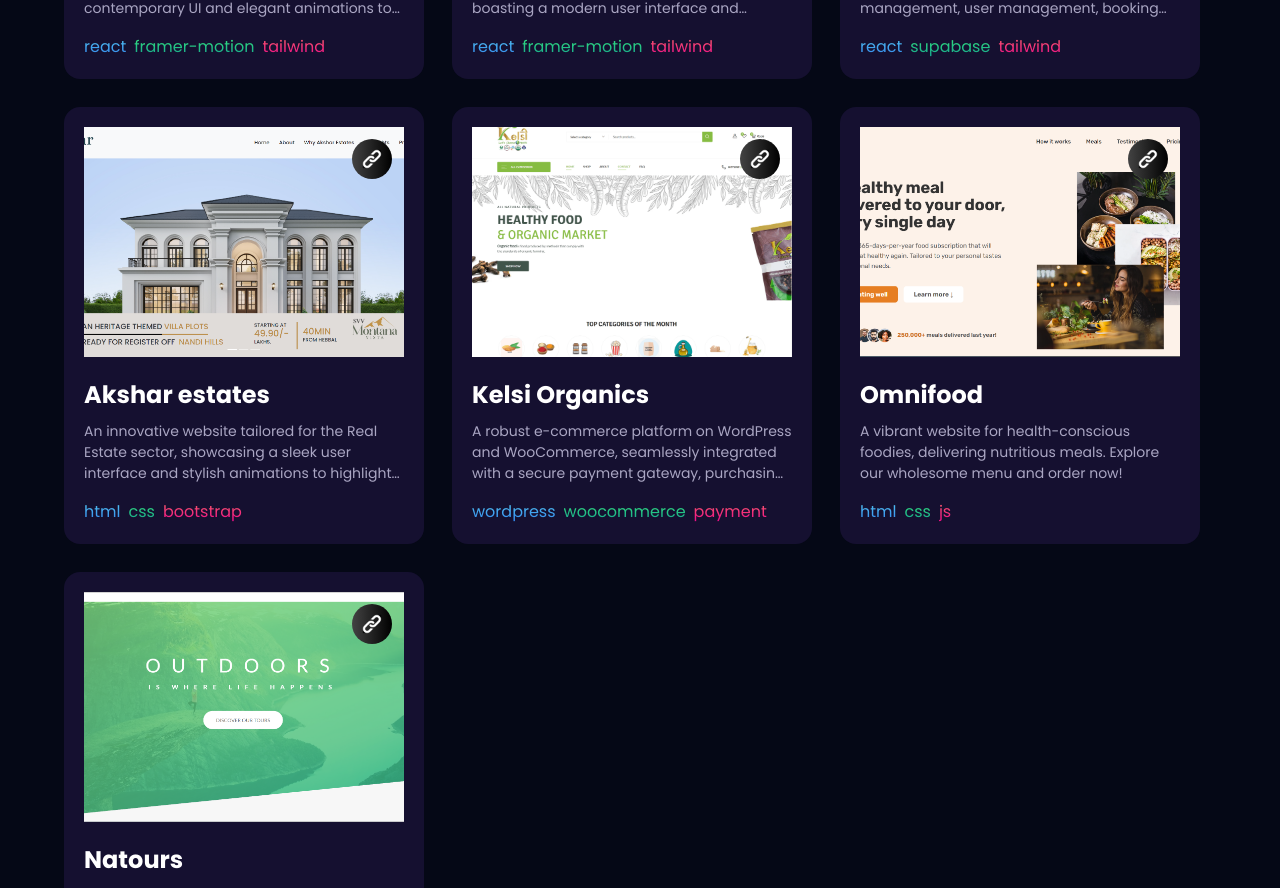
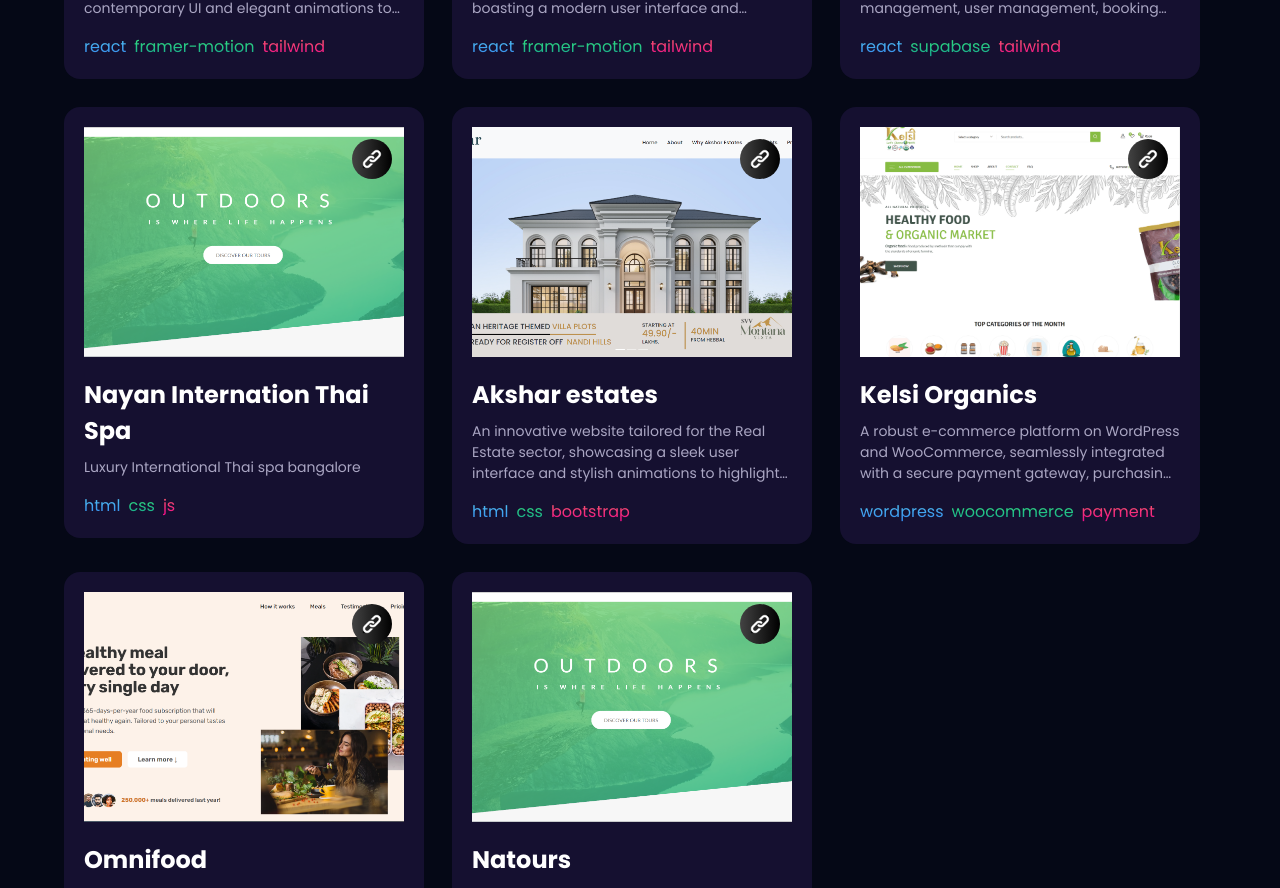
Before and after one commit to Sharanupatil8/persona-portfolioupdated, a React (Vite) app: page / in a window 1280 px wide. Shown: the part 4771-5659 px from the top of the page. Built offline with nearby package versions, Linux system fonts and the light colour scheme.

Commit message:
Update index.js

```diff
--- a/src/constants/index.js
+++ b/src/constants/index.js
@@ -271,6 +271,28 @@ const projects = [
     image: thewildoasis,
     source_code_link: "https://the-wild-oasis-i7mu.vercel.app/",
   },
+    {
+    name: "Nayan Internation Thai Spa",
+    description:
+      "Luxury International Thai spa bangalore",
+    tags: [
+      {
+        name: "html",
+        color: "blue-text-gradient",
+      },
+      {
+        name: "css",
+        color: "green-text-gradient",
+      },
+      {
+        name: "js",
+        color: "pink-text-gradient",
+      },
+    ],
+    image: natours,
+    source_code_link:
+      "https://nayaninternationalthaispa.com/",
+  },
   {
     name: "Akshar estates",
     description:
```
